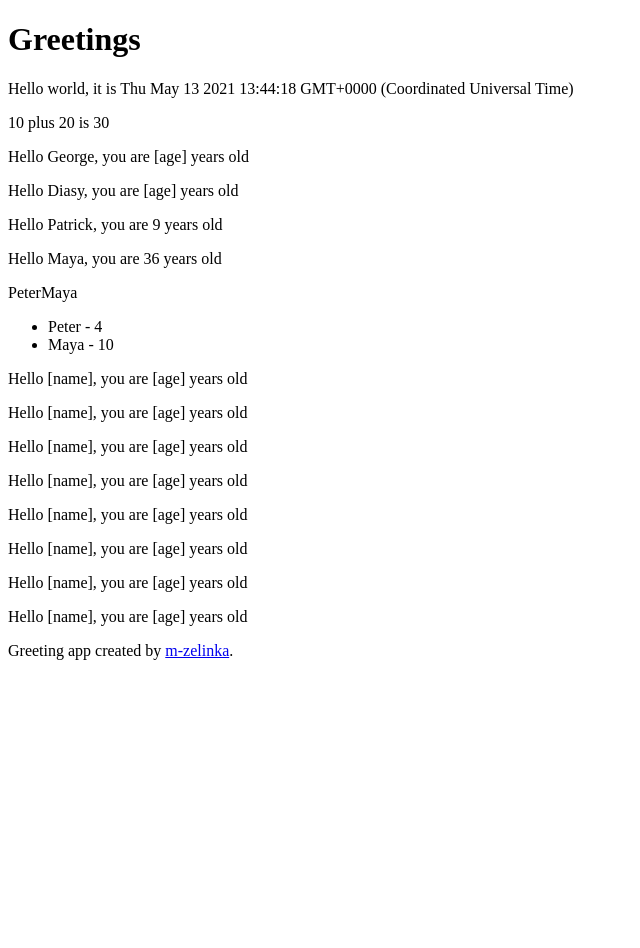
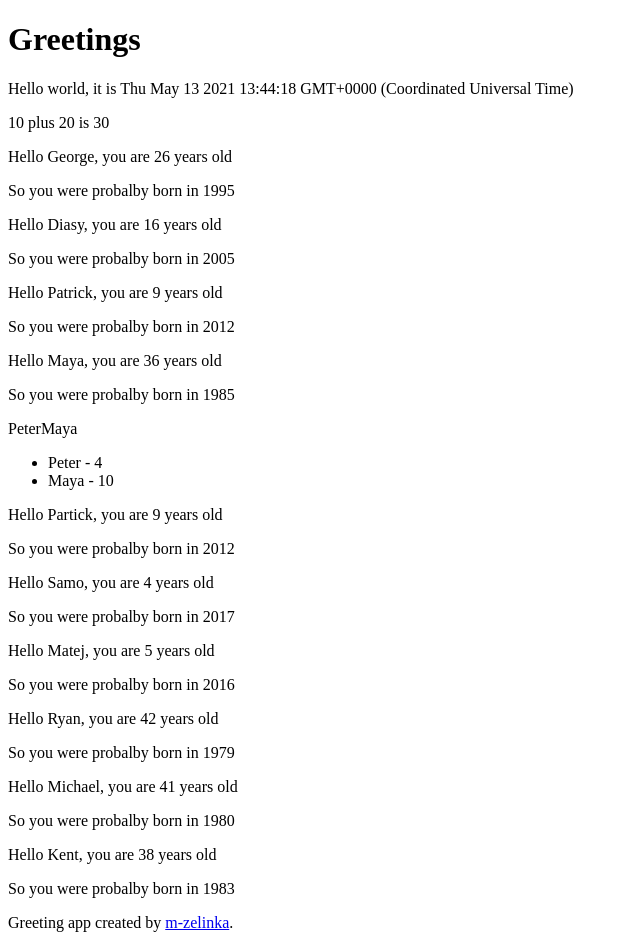
Before and after one commit to marekzelinka/part1, a React (Vite) app: page / in a window 1280 px wide. Shown: the whole page, without its empty margins (0-640 px from the left). Before the commit the page ends 800 px from the top, so only its background shows below. Built offline with nearby package versions, Linux system fonts and the light colour scheme.

Commit message:
halper function in components

```diff
--- a/src/App.jsx
+++ b/src/App.jsx
@@ -11,20 +11,18 @@ function App() {
       </header>
       <main>
         <Hello2 />
-        <Hello name="George" />
-        <Hello name="Diasy" />
+        <Hello name="George" age={26} />
+        <Hello name="Diasy" age={16} />
         <Hello name={name} age={age} />
         <Hello name="Maya" age={26 + 10} />
         <p>{friends}</p>
         <FriendList />
-        <Hello />
-        <Hello />
-        <Hello />
-        <Hello />
-        <Hello />
-        <Hello />
-        <Hello />
-        <Hello />
+        <Hello name="Partick" age={9} />
+        <Hello name="Samo" age={4} />
+        <Hello name="Matej" age={5} />
+        <Hello name="Ryan" age={42} />
+        <Hello name="Michael" age={41} />
+        <Hello name="Kent" age={38} />
       </main>
       <Footer />
     </>
@@ -53,11 +51,14 @@ function Hello2() {
 function Hello(props) {
   console.log(props)
 
+  let getBornYear = () => new Date().getFullYear() - props.age
+
   return (
     <div>
       <p>
-        Hello {props.name ?? '[name]'}, you are {props.age ?? '[age]'} years old
+        Hello {props.name}, you are {props.age} years old
       </p>
+      <p>So you were probalby born in {getBornYear()}</p>
     </div>
   )
 }
```
